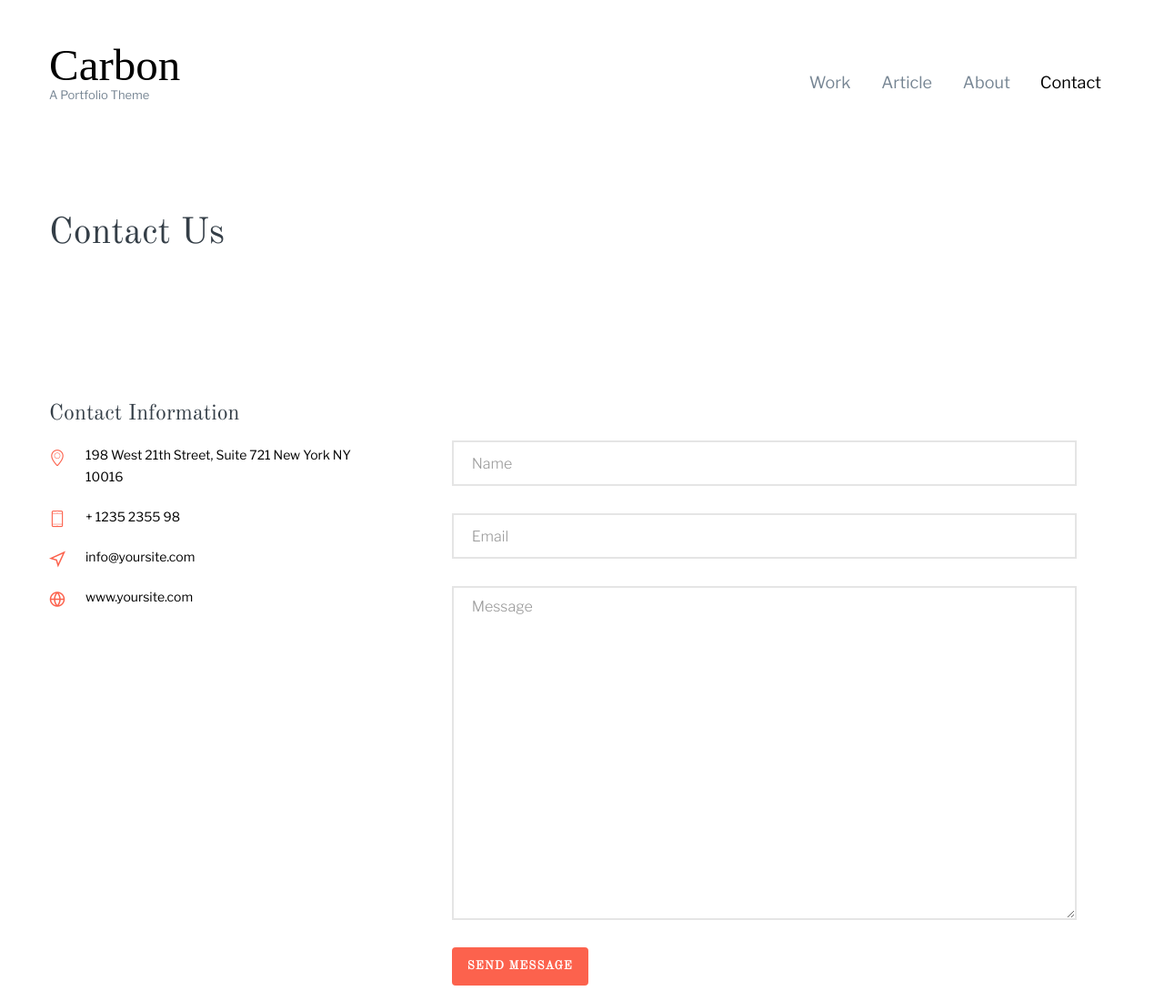
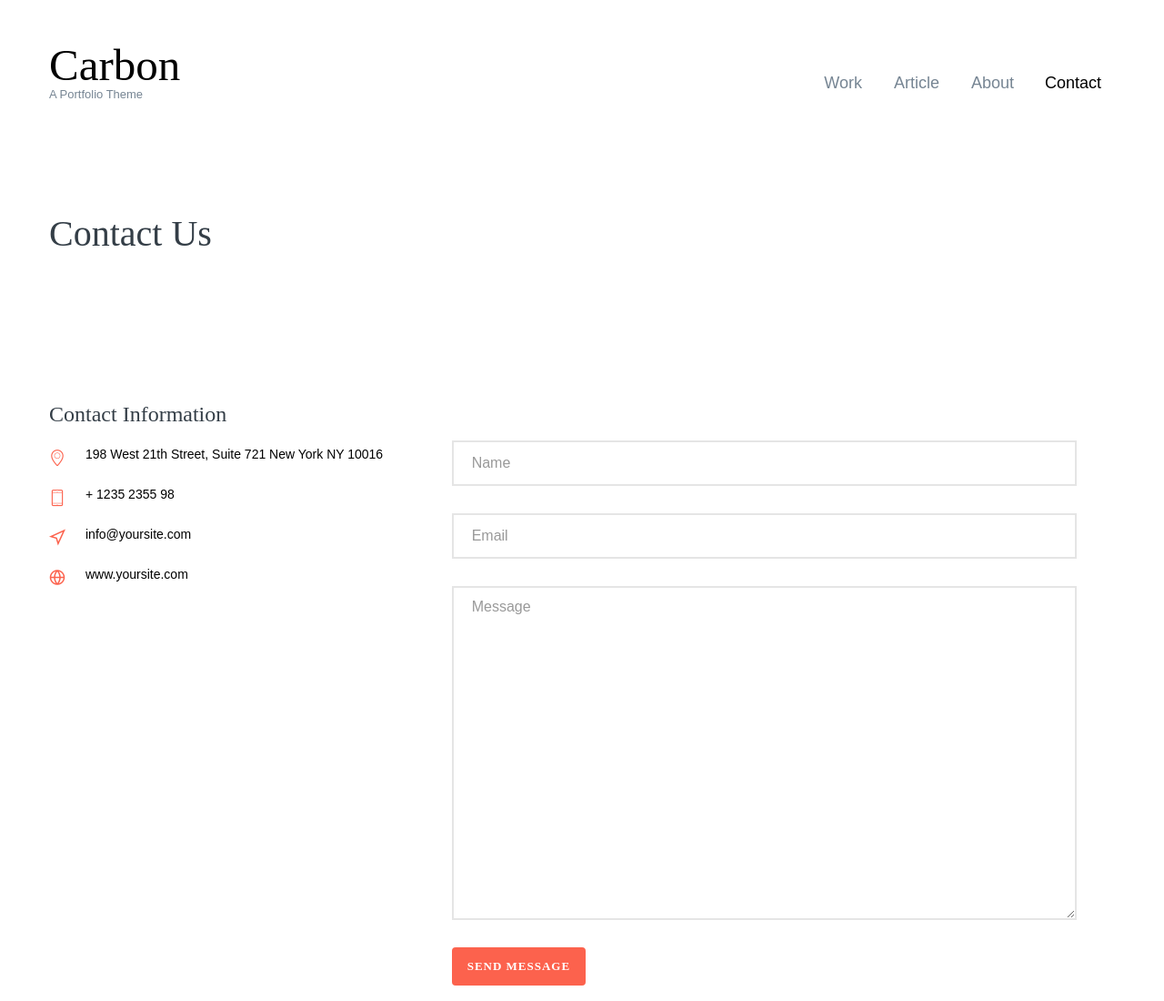
Before and after one commit to jbxgonzalez/jbxgonzalez.github.io, a plain HTML site: page contact.html in a window 1280 px wide. Shown: the top 1100 px of the page at 91% size. Drawn offline with nearby package versions, Linux system fonts and the light colour scheme; files whose address does not match are found by name.

Commit message:
Add files via upload

```diff
--- a/css/style.css
+++ b/css/style.css
@@ -11,7 +11,7 @@
 *
 * ======================================================= */
 body {
-  font-family: "Libre Franklin", Arial, sans-serif;
+  font-family: "Chivo", Arial, sans-serif;
   font-weight: 400;
   font-size: 14px;
   line-height: 1.7;
@@ -63,7 +63,7 @@ p {
 
 h1, h2, h3, h4, h5, h6, figure {
   color: #343E47;
-  font-family: "Old Standard TT", serif;
+  font-family: "Chivo", serif;
   font-weight: 400;
   margin: 0 0 20px 0;
 }
@@ -122,7 +122,7 @@ h1, h2, h3, h4, h5, h6, figure {
 }
 .qbstp-nav #qbstp-logo a span {
   display: block;
-  font-family: "Libre Franklin", Arial, sans-serif;
+  font-family: "Chivo", Arial, sans-serif;
   font-size: 13px;
   color: #768593;
 }
@@ -139,7 +139,7 @@ h1, h2, h3, h4, h5, h6, figure {
   margin: 0 0 0 0;
 }
 .qbstp-nav ul li {
-  font-family: "Libre Franklin", Arial, sans-serif;
+  font-family: "Chivo", Arial, sans-serif;
   padding: 0;
   margin: 0;
   list-style: none;
@@ -707,7 +707,7 @@ input[type="text"] {
   margin-bottom: 30px;
 }
 .form-group .btn-modify {
-  font-family: "Old Standard TT", serif;
+  font-family: "Chivo", serif;
   text-transform: uppercase;
   letter-spacing: 1px;
   font-weight: 700;
@@ -752,7 +752,7 @@ input[type="text"] {
   margin-bottom: 20px;
   line-height: 1.5;
   font-weight: 700;
-  font-family: "Old Standard TT", serif;
+  font-family: "Chivo", serif;
   letter-spacing: 1px;
   text-transform: uppercase;
   color: #000;
@@ -1030,7 +1030,7 @@ input[type="text"] {
 .btn {
   margin-right: 4px;
   margin-bottom: 4px;
-  font-family: "Libre Franklin", Arial, sans-serif;
+  font-family: "Chivo", Arial, sans-serif;
   font-size: 16px;
   font-weight: 400;
   -webkit-border-radius: 4px;
@@ -1266,4 +1266,10 @@ input[type="text"] {
     margin: auto;
 }
 
+.sq {
+    width: 55%;
+    display: block;
+    margin: auto;
+}
+
 /*# sourceMappingURL=style.css.map */
```
